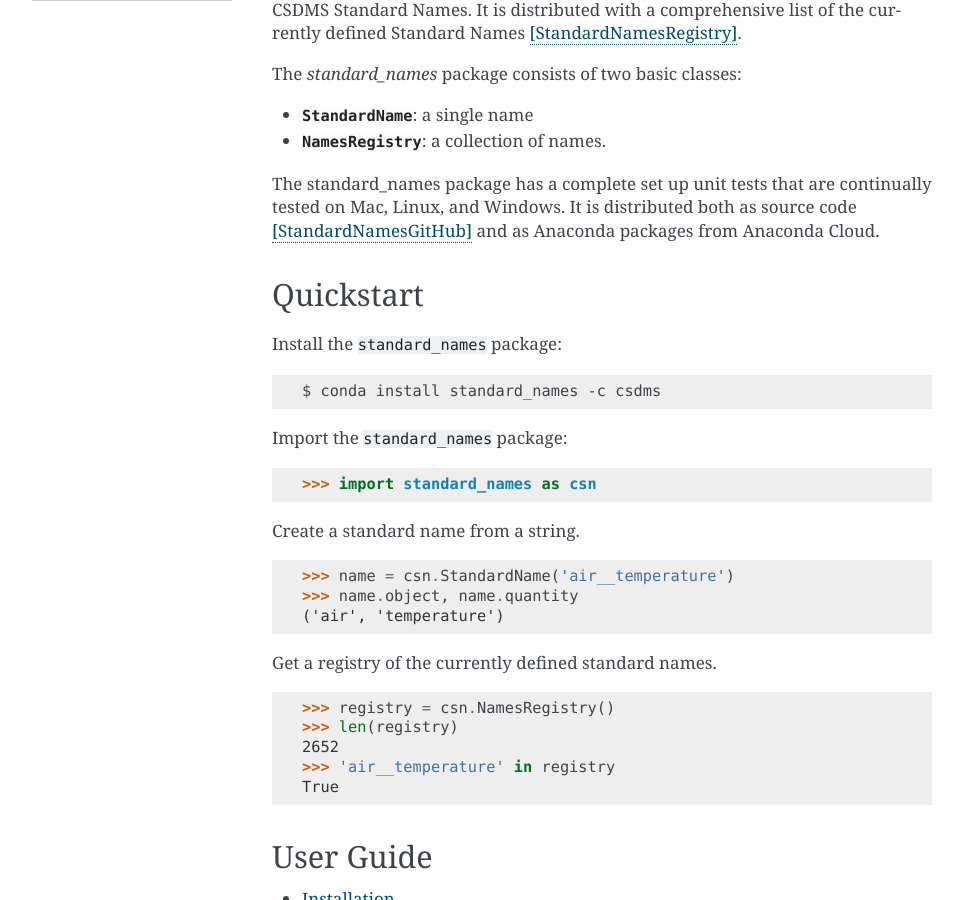
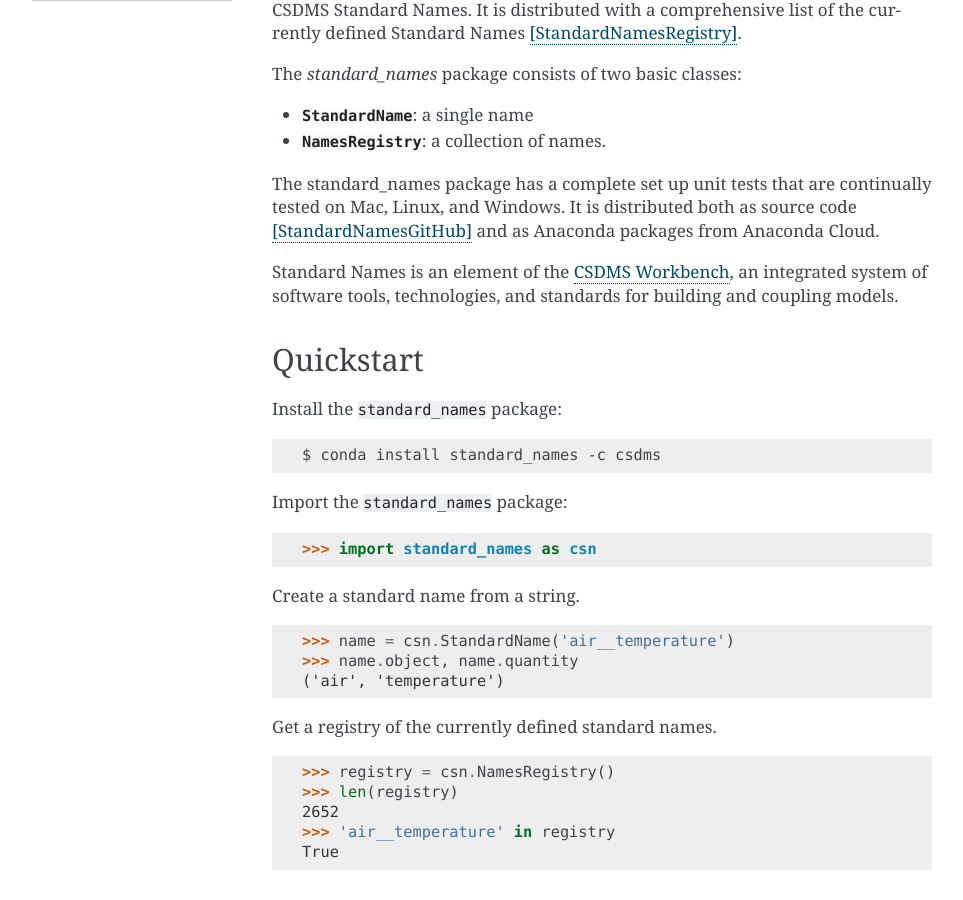
Before and after one commit to csdms/standard_names, a Sphinx documentation site: the page built from docs/source/index.rst, in a window 1280 px wide and 900 px high, scrolled down 401 px. Shown: the whole window, without its empty margins (148-1111 px from the left). Built offline with Sphinx 7.4.7, drawn with Linux system fonts in a browser that asks for light colours.

Commit message:
Reference CSDMS Workbench in docs

```diff
--- a/docs/source/index.rst
+++ b/docs/source/index.rst
@@ -27,6 +27,13 @@
 continually tested on Mac, Linux, and Windows. It is distributed both
 as source code [StandardNamesGitHub]_ and as Anaconda packages from
 Anaconda Cloud.
+
+Standard Names is an element of the `CSDMS Workbench`_,
+an integrated system of software tools, technologies, and standards
+for building and coupling models.
+
+.. _CSDMS Workbench: https://csdms.colorado.edu/wiki/Workbench
+
 
 Quickstart
 ----------
```
